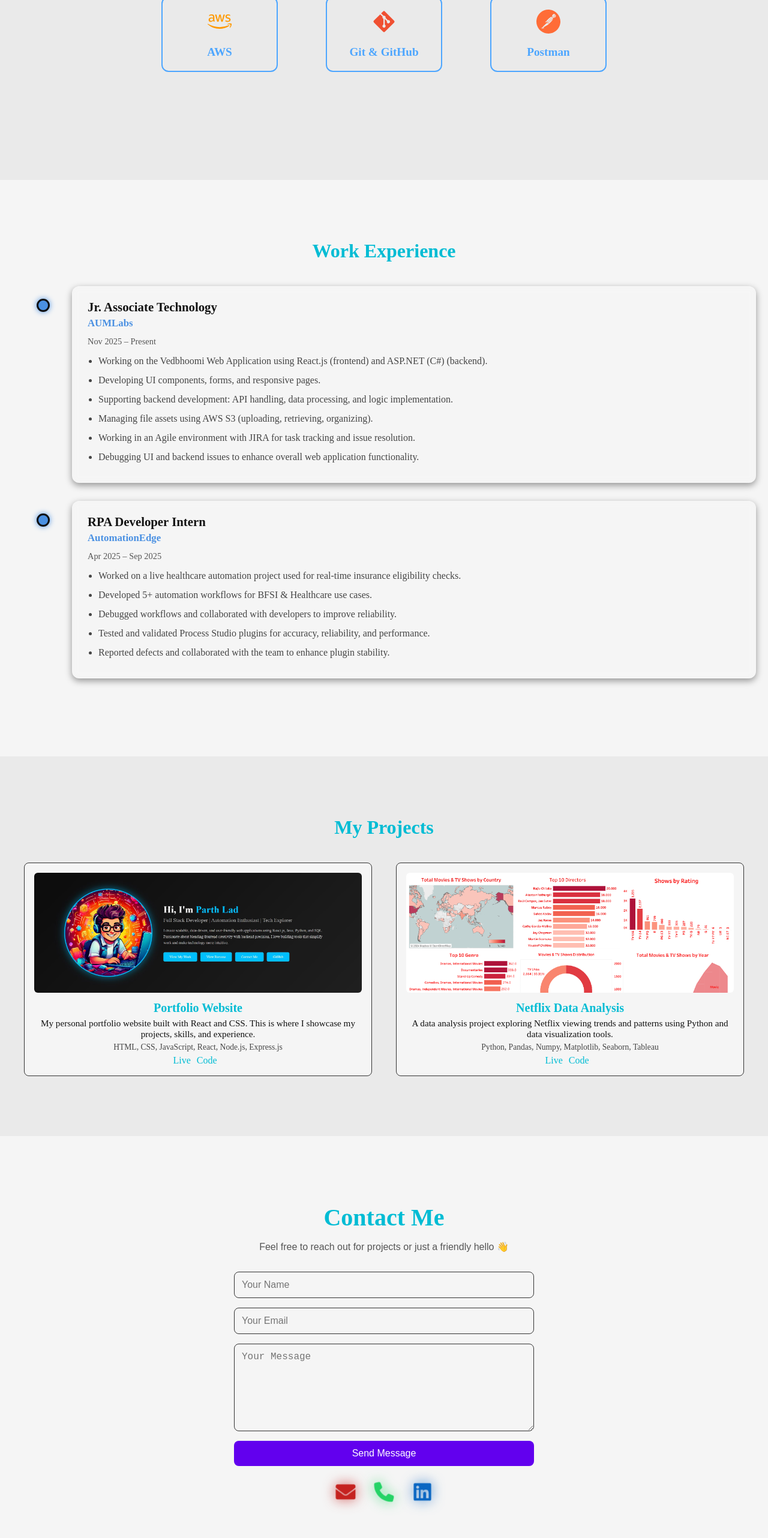
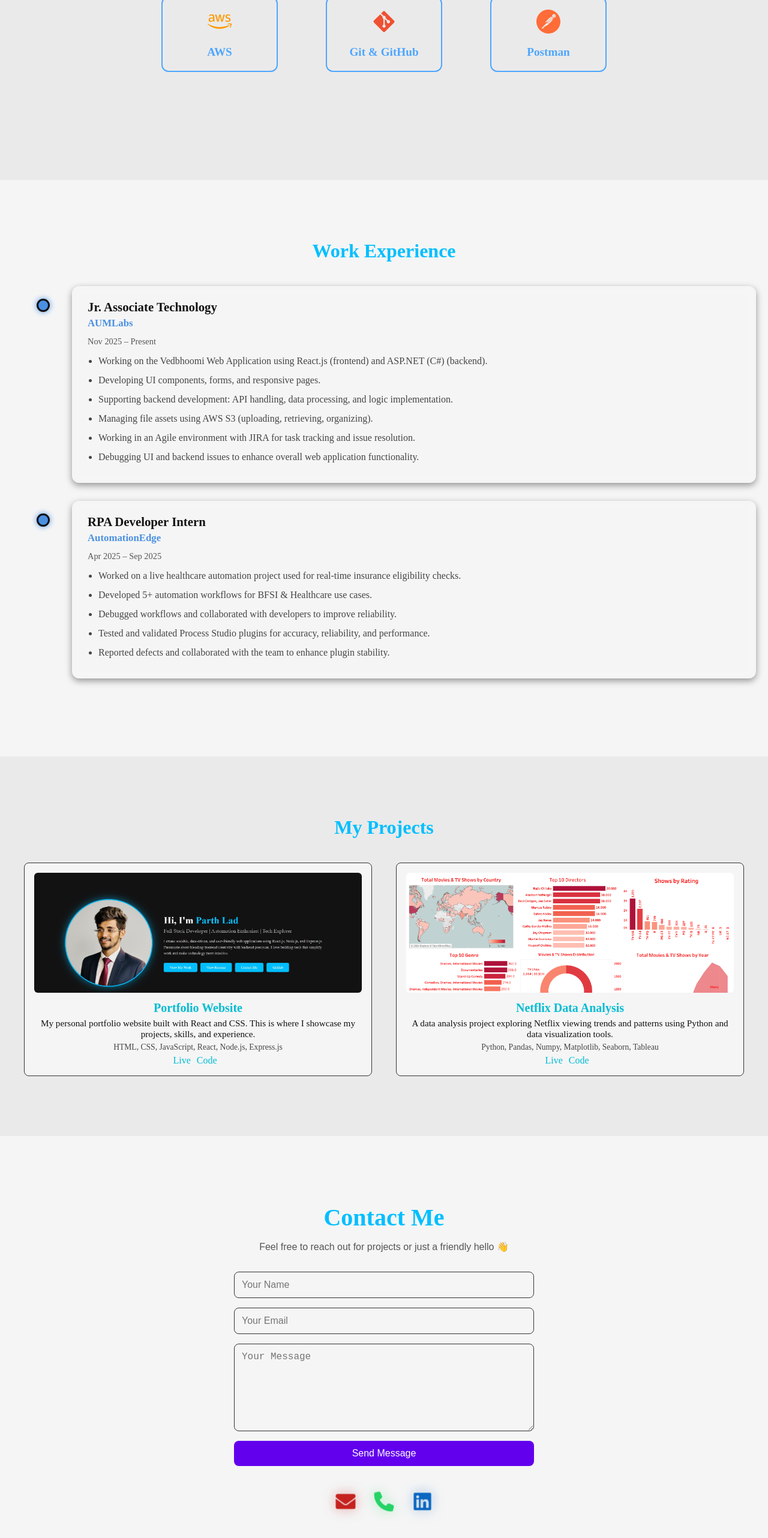
Before and after one commit to Parthlad1/my-portfolio, a React (Vite) app: page / in a window 1280 px wide. Shown: the part 2916-5480 px from the top of the page at 60% size. Built offline with nearby package versions, Linux system fonts and the light colour scheme.

Commit message:
Update Portfolio Img and Make Some Changes

```diff
--- a/src/sections/Contact.css
+++ b/src/sections/Contact.css
@@ -12,7 +12,7 @@
 .contact-section h2 {
   font-size: 2.5rem;
   margin-bottom: 1rem;
-  color: #00bcd4;
+  color: #00bfff;
   font-family: 'Times New Roman', Times, serif;
 }
 
@@ -80,7 +80,7 @@
 
 /* Contact info links */
 .contact-info {
-  margin-top: 2rem;
+  margin-top: 3rem;
   display: flex;
   justify-content: center; /* Center the icons */
   gap: 2rem;               /* Space between icons */
@@ -109,19 +109,19 @@
 /* Example: red glow for Gmail icon */
 .icon-email {
   color: #C5221F; /* Gmail color */
-  filter: drop-shadow(0 0 10px #C5221Fc3);
+  filter: drop-shadow(0 0 10px #c5221f63);
 }
 
 /* Green glow for Phone */
 .icon-phone {
   color: #25D366;
-  filter: drop-shadow(0 0 10px #25d365c3);
+  filter: drop-shadow(0 0 10px #25d36563);
 }
 
 /* Blue glow for LinkedIn */
 .icon-linkedin {
   color: #0A66C2;
-   filter: drop-shadow(0 0 10px #0a66c2c3);
+   filter: drop-shadow(0 0 10px #0a66c263);
 }
 
 .icon-email, .icon-phone, .icon-linkedin {
--- a/src/sections/Experience.css
+++ b/src/sections/Experience.css
@@ -13,7 +13,7 @@
   margin-bottom: 40px;
   font-size: 2rem;
   font-weight: 700;
-  color: #00bcd4;
+  color: #00bfff;
 }
 
 /* LEFT TIMELINE LINE */
@@ -24,7 +24,7 @@
   top: 200px;
   width: 3px;
   height: var(--line-height, 0); /* dynamically updated */;
-  background: black;
+  background: var(--text-heading);
   border-radius: 2px;
   transition: none;
 }
--- a/src/sections/Project.css
+++ b/src/sections/Project.css
@@ -9,7 +9,7 @@
 .projects-section h2 {
   font-size: 2rem;
   margin-bottom: 40px;
-  color: #00bcd4;
+  color: #00bfff;
 }
 
 .projects-grid {
```
Also changed, not shown: public/images/Portfolio.JPG.
